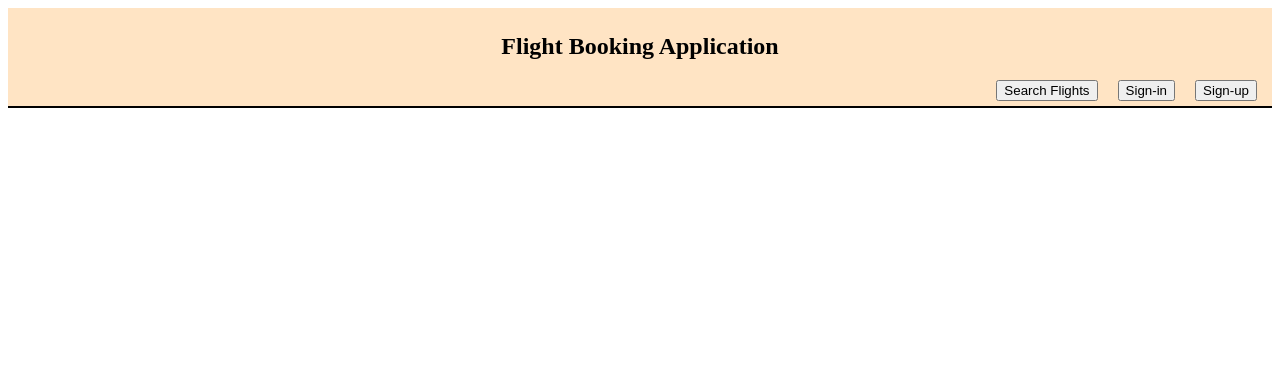
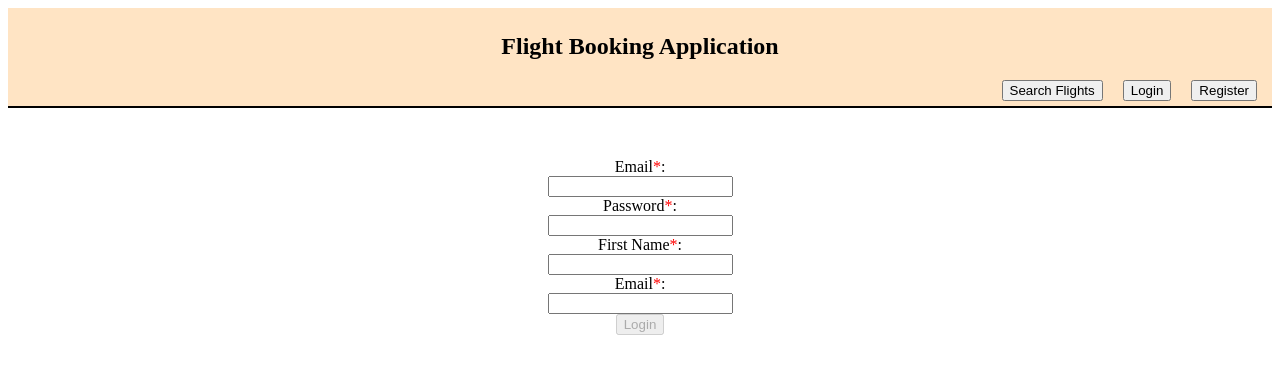
Before and after one commit to sureshcskkumar/flight-app-frontend, an Angular app: page /register in a window 1280 px wide. Before the commit this address led to /. Shown: the top 374 px of the page. Built offline with nearby package versions, Linux system fonts and the light colour scheme.

Commit message:
intermediate commit

```diff
--- a/src/app/components/header/header.component.html
+++ b/src/app/components/header/header.component.html
@@ -3,8 +3,8 @@
 
     <div align="right">
         <button (click)="search()">Search Flights</button>
-        <button *ngIf="!isLoggedIn">Sign-in</button>
-        <button *ngIf="!isLoggedIn">Sign-up</button>
-        <button *ngIf="isLoggedIn">Logout</button>
+        <button (click)="login()" *ngIf="!isLoggedIn">Login</button>
+        <button (click)="register()" *ngIf="!isLoggedIn">Register</button>
+        <button (click)="logout()" *ngIf="isLoggedIn">Logout</button>
     </div>
 </header>
--- a/src/app/components/header/header.component.ts
+++ b/src/app/components/header/header.component.ts
@@ -20,4 +20,20 @@ export class HeaderComponent implements OnInit {
     console.log("Redirect to Search Component");
     this.router.navigate(["/", "search"])
   }
+
+  register() {
+    console.log("User is trying to register");
+    this.router.navigate(["/", "register"])
+  }
+
+  login() {
+    console.log("User is trying to login");
+    this.router.navigate(["/", "login"])
+  }
+  logout() {
+    console.log("User is trying to logout");
+    this.router.navigate(["/", "logout"])
+  }
+
+
 }
--- /dev/null
+++ b/src/app/components/login/login.component.html
@@ -0,0 +1,11 @@
+<div align="center">
+    <form
+      [formGroup]="loginForm"
+      (submit)="login(email.value, password.value)">
+        Email<span class="required">*</span>:<br>
+        <input #email type="text" formControlName="email"><br>
+        Password<span class="required">*</span>:<br>
+        <input #password type="text" formControlName="password"><br>
+        <input type="submit" value="Login" [disabled]="loginForm.invalid">
+    </form>
+</div>
--- /dev/null
+++ b/src/app/components/login/login.component.scss
@@ -0,0 +1,7 @@
+div {
+    padding: 50px;
+}
+
+.required {
+    color: red;
+}
--- /dev/null
+++ b/src/app/components/login/login.component.ts
@@ -0,0 +1,33 @@
+import { Component, OnInit } from '@angular/core';
+import { FormControl, FormGroup, Validators } from '@angular/forms';
+
+@Component({
+  selector: 'app-login',
+  templateUrl: './login.component.html',
+  styleUrls: ['./login.component.scss']
+})
+export class LoginComponent implements OnInit {
+
+  loginForm:FormGroup;
+
+  constructor() {
+    this.loginForm = new FormGroup({
+      email: new FormControl("", [
+        Validators.required,
+        Validators.minLength(6)
+      ]),
+      password: new FormControl("", [
+        Validators.required
+      ])
+
+    })
+  }
+
+  ngOnInit(): void {
+  }
+
+  login(email:string, password:string) {
+
+  }
+
+}
--- /dev/null
+++ b/src/app/components/register/register.component.html
@@ -0,0 +1,15 @@
+<div align="center">
+    <form
+      [formGroup]="registerForm"
+      (submit)="register(email.value, password.value, firstName.value, lastName.value)">
+        Email<span class="required">*</span>:<br>
+        <input #email type="text" formControlName="email"><br>
+        Password<span class="required">*</span>:<br>
+        <input #password type="password" formControlName="password"><br>
+        First Name<span class="required">*</span>:<br>
+        <input #firstName type="text" formControlName="firstName"><br>
+        Email<span class="required">*</span>:<br>
+        <input #lastName type="text" formControlName="lastName"><br>
+        <input type="submit" value="Login" [disabled]="registerForm.invalid">
+    </form>
+</div>
--- /dev/null
+++ b/src/app/components/register/register.component.scss
@@ -0,0 +1,7 @@
+div {
+    padding: 50px;
+}
+
+.required {
+    color: red;
+}
--- /dev/null
+++ b/src/app/components/register/register.component.ts
@@ -0,0 +1,41 @@
+import { Component, OnInit } from '@angular/core';
+import { FormControl, FormGroup, Validators } from '@angular/forms';
+import { AuthenticationService } from 'src/app/services/authentication.service';
+
+@Component({
+  selector: 'app-register',
+  templateUrl: './register.component.html',
+  styleUrls: ['./register.component.scss']
+})
+export class RegisterComponent implements OnInit {
+
+  registerForm:FormGroup;
+
+
+  constructor(private authenticationService: AuthenticationService) {
+    this.registerForm = new FormGroup({
+      email: new FormControl("", [
+        Validators.required,
+        Validators.minLength(6)
+      ]),
+      password: new FormControl("", [
+        Validators.required
+      ]),
+      firstName: new FormControl("", [
+        Validators.required
+      ]),
+      lastName: new FormControl("", [
+        Validators.required
+      ])
+
+    })
+  }
+
+  ngOnInit(): void {
+  }
+
+  register(email:string, password:string, firstName:string, lastName:string) {
+
+  }
+
+}
--- /dev/null
+++ b/src/app/services/authentication.service.ts
@@ -0,0 +1,23 @@
+import { HttpClient } from "@angular/common/http";
+import { Injectable } from "@angular/core";
+
+@Injectable({providedIn: "root"})
+export class AuthenticationService {
+    baseUrl:string = "http://localhost:8081"
+
+    constructor(private httpClient:HttpClient){}
+
+    register(email:string, password:string, firstName:string, lastName:string) {
+
+        let url = this.baseUrl + "register";
+        let registerObject = {email: email, password: password, firstName: firstName, lastName: lastName}
+        return this.httpClient.post(url, registerObject, {headers: {}});
+    }
+
+    login(email:string, password:string) {
+
+        let url = this.baseUrl  + "/login";
+        let loginObject = {email: email, password: password}
+        return this.httpClient.post(url, loginObject, {headers: {}});
+    }
+}
```
Also changed, not shown: src/app/app.module.ts (+8 -2 lines), 2 other files (tests, documents, lock files or other folders).
